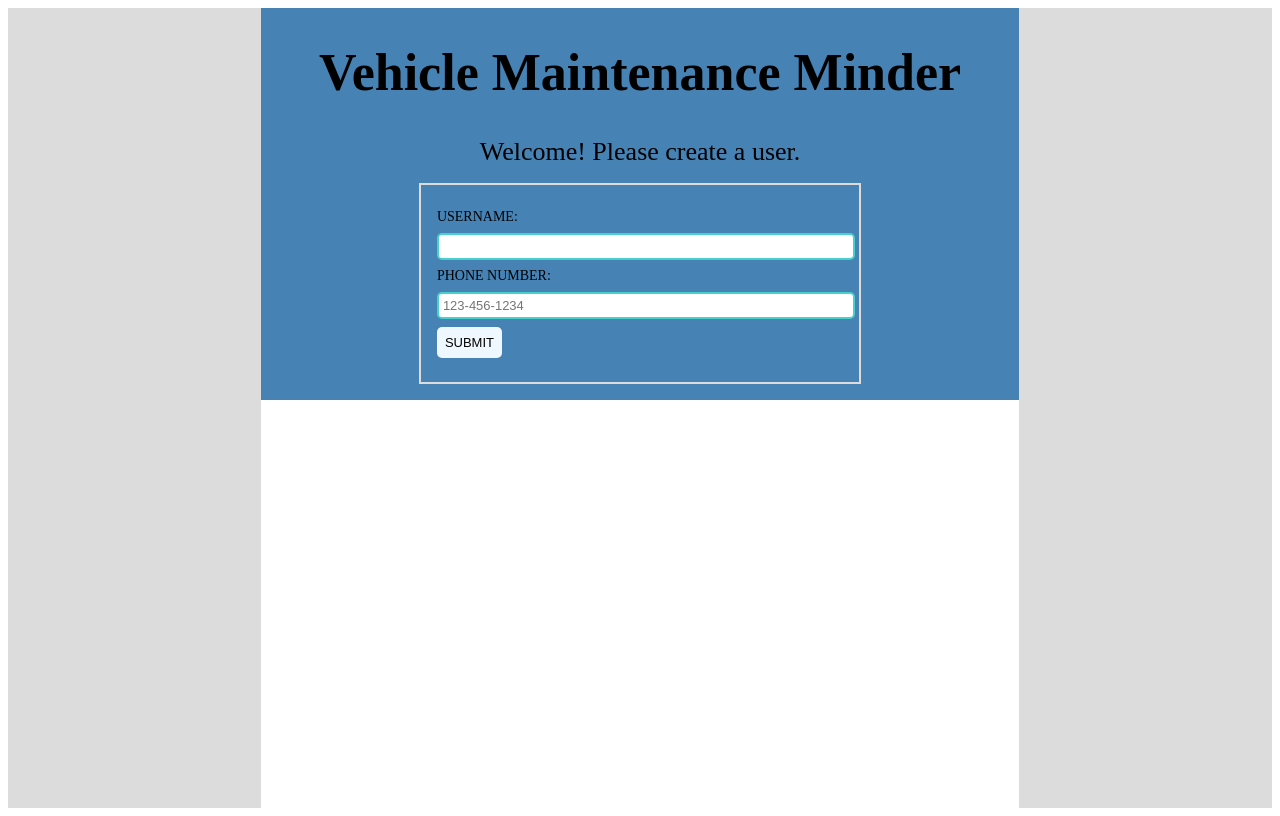
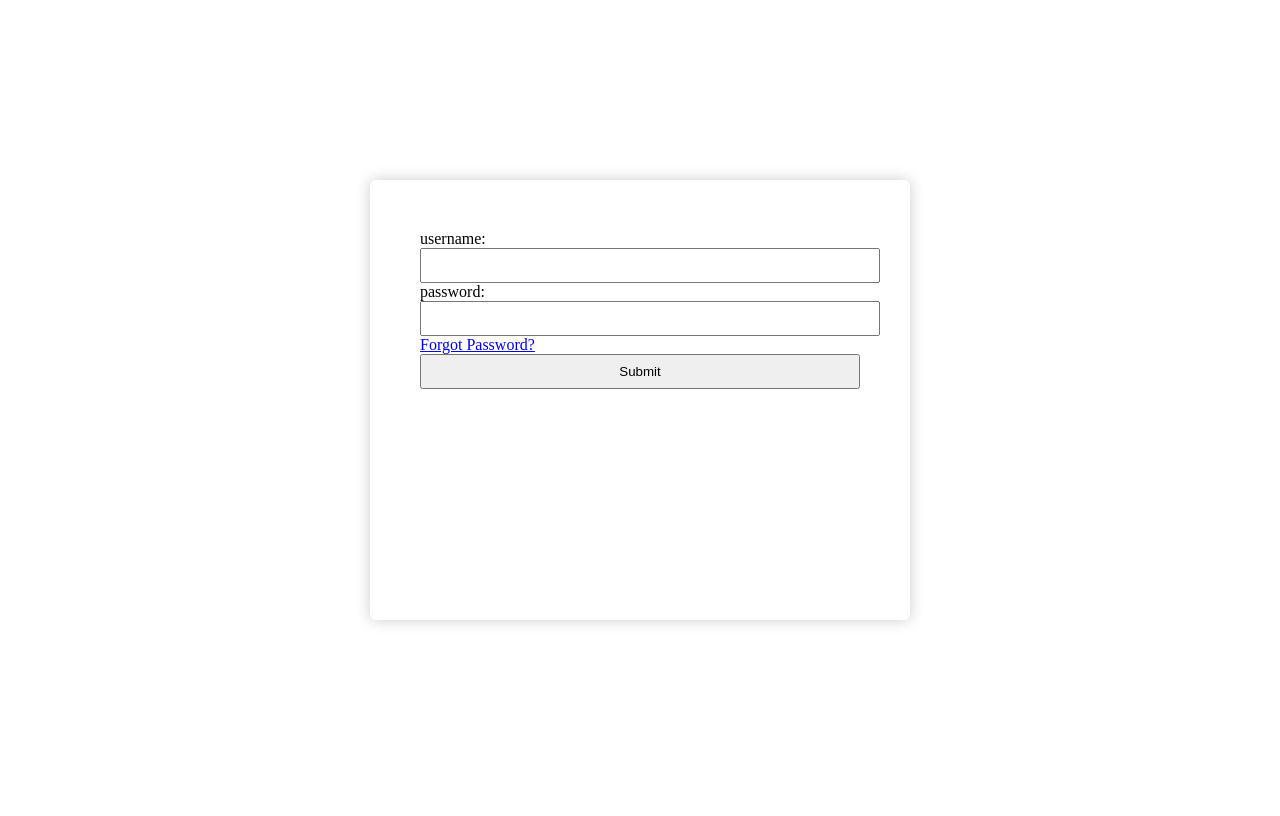
Before and after one commit to jjdev86/Vehicle-Maintenance-Minder-, a React app: page / in a window 1280 px wide. Built offline with nearby package versions, Linux system fonts and the light colour scheme; the HTML template or start-up script is replaced by a standard one.

Commit message:
Create Login.jsx

```diff
--- a/client/src/components/App.jsx
+++ b/client/src/components/App.jsx
@@ -1,8 +1,9 @@
 import React, { Component } from 'react';
 import styled from 'styled-components';
-import Vehicle from './Vehicle.jsx';
+import Vehicle from './AddVehicle.jsx';
 import AddVehicle from './AddVehicle.jsx';
 import AddUser from './AddUser.jsx';
+import Login from './login.jsx';
 
 const Wrapper = styled.div`
     width: 100%;
@@ -75,40 +76,40 @@ class App extends Component {
     }
     render() {
         return (
-            <Wrapper>
-                <Subwrapper>
-                    <Username>
-                        {this.state.userId ?
-                            `Welcome ${this.state.username}`
-                            :
-                            null
-                        }
-                    </Username>
-                    <Header>
-                        <h1>Vehicle Maintenance Minder</h1>
-                        {/* if the userId is null, ask user to create account
-                            else, display the user's cars.
-                        */}
-                        {this.state.userId ?
-                            <>
-                                <Add onClick={this.toggleAddVehicle.bind(this)}>Add Vehicle</Add>
-                            </>
-                            :
-                            <AddUser createUser={this.addUser.bind(this)} />
-                        }
-                    </Header>
-                    {/* adds the vehicles added by the user */}
-                    {/* <Vehicle /> */}
-                    {this.state.showPopup ?
-                        <AddVehicle saveVehicle={this.updateCarData.bind(this)} user_id={this.state.userId}
-                        />
-                        : this.state.carData.length ?
-                            <Vehicle cars={this.state.carData} />
-                            : null
-                    }
-                </Subwrapper>
-            </Wrapper>
-
+            // <Wrapper>
+            //     <Subwrapper>
+            //         <Username>
+            //             {this.state.userId ?
+            //                 `Welcome ${this.state.username}`
+            //                 :
+            //                 null
+            //             }
+            //         </Username>
+            //         <Header>
+            //             <h1>Vehicle Maintenance Minder</h1>
+            //             {/* if the userId is null, ask user to create account
+            //                 else, display the user's cars.
+            //             */}
+            //             {this.state.userId ?
+            //                 <>
+            //                     <Add onClick={this.toggleAddVehicle.bind(this)}>Add Vehicle</Add>
+            //                 </>
+            //                 :
+            //                 <AddUser createUser={this.addUser.bind(this)} />
+            //             }
+            //         </Header>
+            //         {/* adds the vehicles added by the user */}
+            //         {/* <Vehicle /> */}
+            //         {this.state.showPopup ?
+            //             <AddVehicle saveVehicle={this.updateCarData.bind(this)} user_id={this.state.userId}
+            //             />
+            //             : this.state.carData.length ?
+            //                 <Vehicle cars={this.state.carData} />
+            //                 : null
+            //         }
+            //     </Subwrapper>
+            // </Wrapper>
+            <Login></Login>
         )
     }
 }
--- /dev/null
+++ b/client/src/components/login.jsx
@@ -0,0 +1,96 @@
+import React, {Component} from 'react';
+import styled from 'styled-components';
+import backimg from '../images/loginback.jpg'
+// Styled component
+const Wrapper = styled.div`
+  magin: 0;
+  overflow: hidden;
+  // background: url(${backimg}) no-repeat center center fixed;
+  background-color: #f4f4f4;
+  // height: 840px;
+  -webkit-background-size: cover;
+  -moz-background-size: cover;
+  -o-background-size: cover;
+  background-size: cover;
+  overflow-y: hidden; // hide vertical
+  overflow-x: hidden;
+;`
+
+const FormBox = styled.div`
+  display: inline-block;
+  background-color: #fff;
+  width: 500px;
+  height: 400px;
+  border: 0px solid;
+  border-radius: 6px;
+  // margin: 2em 0em 2em 0em;
+  box-shadow: 0 0 15px 0 rgba(0, 0, 0, 0.2);
+  // box-shadow: 0 2px 3px rgba(10, 10, 10, 0.1), 0 0 0 1px rgba(10, 10, 10, 0.1);
+  padding: 1.25rem;
+  position: absolute;
+  left: 50%;
+  top: 50%;
+  transform: translate(-50%, -50%);
+  .form-group {
+    padding-bottom: 15px;
+    color: black;
+  }
+
+;`
+
+const FormWrapper = styled.form`
+ background-color: #fff;
+  height: 360px;
+  max-width: 450px;
+  padding: 0px;
+  color: #black;
+  margin: 30px 30px;
+  label {
+    display: block;
+  }
+  input {
+    display: block;
+    width: 100%;
+    padding: 8px;
+  }
+  .button {
+
+  }
+`;
+class Login extends Component {
+  constructor(props) {
+      super(props);
+      this.state = {
+        username: '',
+        password: ''
+      }
+  }
+
+  onEventChange(e) {
+
+  }
+
+  render() {
+    return (
+      <Wrapper>
+          <FormBox>
+            <FormWrapper>
+                <label>
+                  username:
+                  <input type="text"/>
+                </label>
+                <label>
+                  password:
+                  <input type="text"/>
+                </label>
+              <a href="#" className="forgot-pass">Forgot Password?</a>
+              <input className="button" type="submit" />
+            </FormWrapper>
+          </FormBox>
+      </Wrapper>
+    );
+  }
+}
+
+
+export default Login;
--- a/package.json
+++ b/package.json
@@ -56,6 +56,7 @@
     "@babel/cli": "^7.5.5",
     "@babel/core": "^7.5.5",
     "babel-loader": "^8.0.6",
+    "file-loader": "^4.2.0",
     "webpack": "^4.39.2",
     "webpack-cli": "^3.3.6"
   }
--- a/webpack.config.js
+++ b/webpack.config.js
@@ -31,6 +31,13 @@ module.exports = {
       //   test: /\.css$/,
       //   use: ["style-loader","css-loader"]
       // }
+      {
+        test: /\.(png|svg|jpg|gif)$/,
+        include: SRC_DIR,
+        use: [
+          'file-loader'
+        ]
+      }
     ]
   }
 };
```
Also changed, not shown: client/src/components/createAccount.jsx (added), client/src/components/userCars.jsx (renamed from client/src/components/Vehicle.jsx), 4 other files (tests, documents, lock files or other folders).
